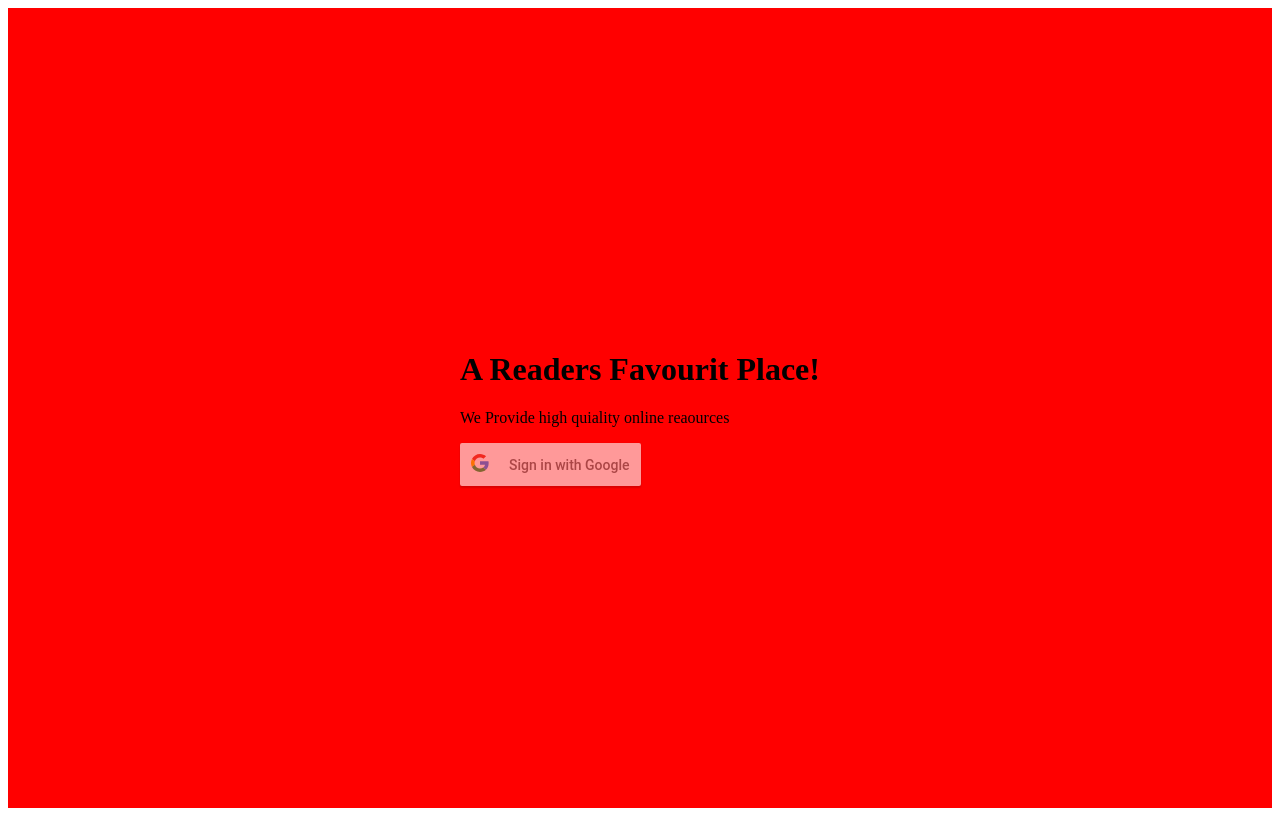
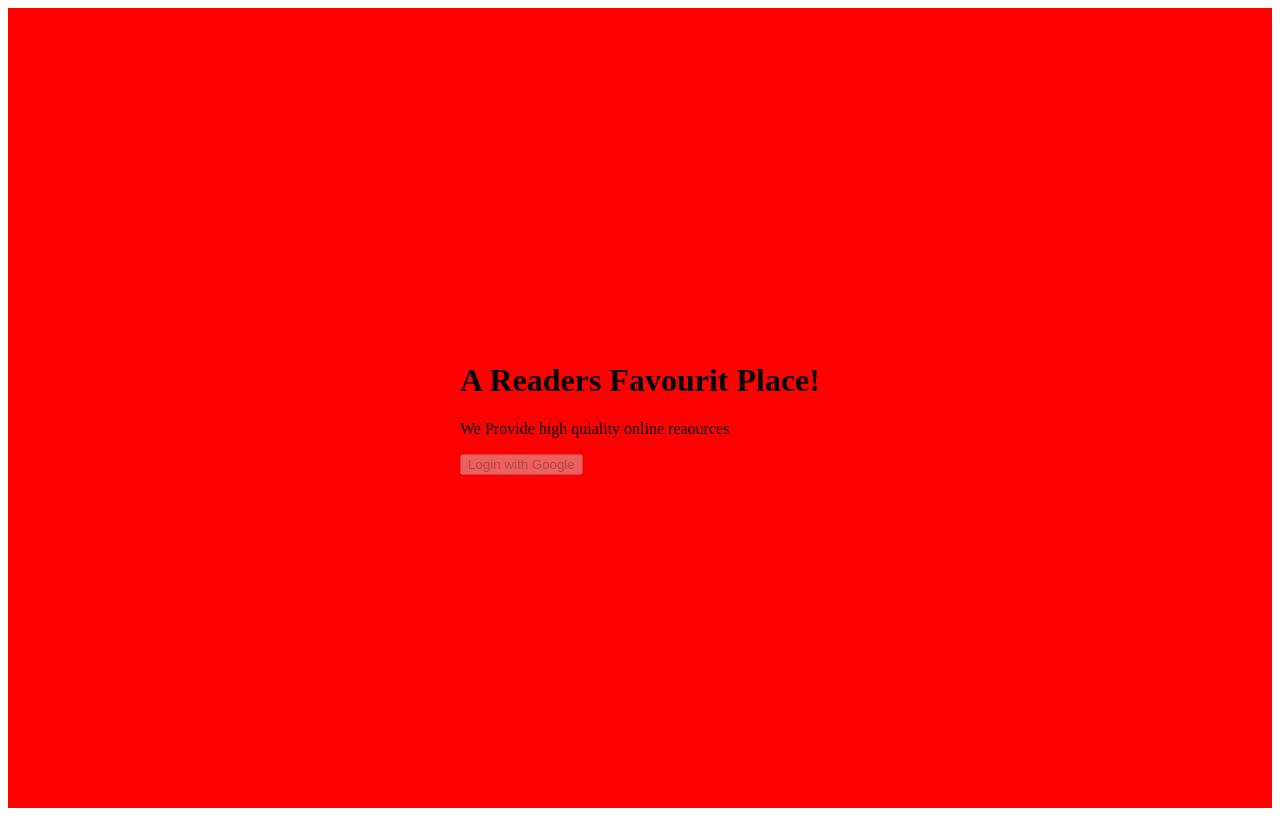
Before and after one commit to MrMilul/Weblog, a React (Create React App) app in the folder client/: page / in a window 1280 px wide. Built offline with nearby package versions, Linux system fonts and the light colour scheme.

Commit message:
google client id is implemented

```diff
--- a/client/src/components/HomePage.js
+++ b/client/src/components/HomePage.js
@@ -10,12 +10,31 @@ export const HomePage = () => {
         alignItems:"center"
 
     }
+
+    const login = (response)=>{
+        console.log(response)
+    }
     return (
         <div className="home__page" style={style}>
             <div className="'login__message">
                 <h1>A Readers Favourit Place!</h1>
                 <p> We Provide high quiality online reaources</p>
-                <GoogleLogin></GoogleLogin>
+                <GoogleLogin
+            clientId = "52294641160-r9lq2d7qcvnjhrrr8mumnn4porsg969o.apps.googleusercontent.com"
+            render={(renderProps) => (
+              <button
+                onClick={renderProps.onClick}
+                disabled={renderProps.disabled}
+                className="login__button"
+              >
+                Login with Google
+              </button>
+            )}
+            onSuccess={login}
+            onFailure={login}
+            isSignedIn={true}
+            cookiePolicy={"single_host_origin"}
+          />
             </div>
         </div>
     )
```
